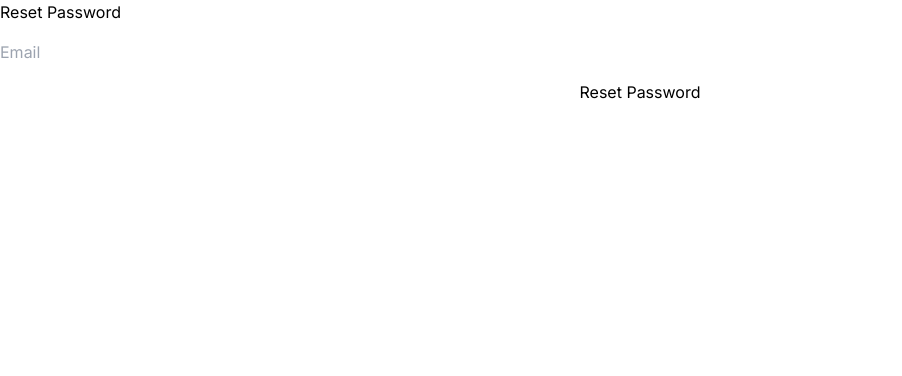
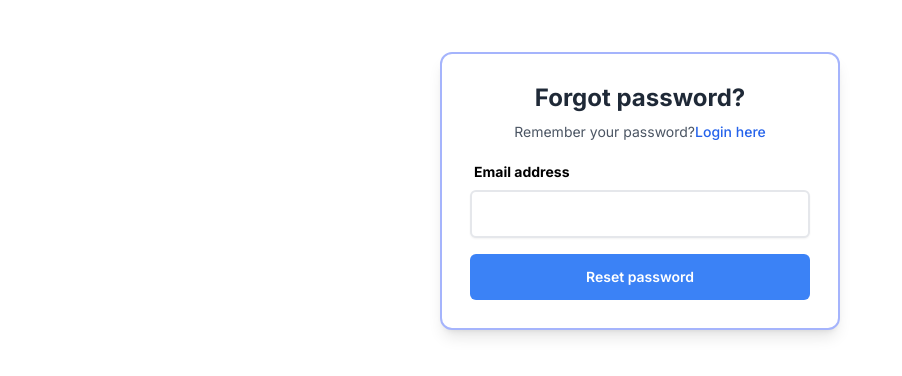
Before and after one commit to gavinarori/backend-user-management, a Next.js app: page /auth/reset-password in a window 1280 px wide. Shown: the top 376 px of the page, without its empty margins (0-902 px from the left). Built offline with nearby package versions, Linux system fonts and the light colour scheme; no server answers.

Commit message:
added: reset password and email verification token

```diff
--- a/src/app/auth/verify-email/page.tsx
+++ b/src/app/auth/verify-email/page.tsx
@@ -1,5 +1,4 @@
-import ChangePasswordForm from '@/app/components/ChangePasswordForm';
-import ResetPasswordForm from '@/app/components/ResetPasswordForm';
+
 import prisma from '@/app/lib/prisma';
 import React from 'react';
 
@@ -15,7 +14,7 @@ const VerifyEmailPage = async ({ searchParams }: VerifyEmailPageProps) => {
             },
         });
         if (!user) {
-            return <div>Invalid token</div>;
+            return <div className="flex justify-center items-center ">Invalid token</div>;
         }
 
         await prisma.user.update({
@@ -29,7 +28,7 @@ const VerifyEmailPage = async ({ searchParams }: VerifyEmailPageProps) => {
         })
 
         return (
-            <div>
+            <div className="flex justify-center items-center ">
                 <h1>
                     Email verified for <b>{user.email}</b>!
                 </h1>
@@ -37,7 +36,7 @@ const VerifyEmailPage = async ({ searchParams }: VerifyEmailPageProps) => {
         )
     } else {
         return (
-            <div>
+            <div className="flex justify-center items-center">
                 <h1>Verify Email</h1>
                 No email verification token found. Check your email.
             </div>
--- a/src/app/components/ChangePasswordForm.tsx
+++ b/src/app/components/ChangePasswordForm.tsx
@@ -25,25 +25,45 @@ const ChangePasswordForm = ({resetPasswordToken}: ChangePasswordFormProps) => {
     }
 
   return (
-    <div>
-        <h1>Change Password</h1>
-        <input
-            type="password"
-            placeholder="Password"
-            value={password}
-            onChange={(e) => setPassword(e.target.value)}
-        />
-        <input
-            type="password"
-            placeholder="Confirm Password"
-            value={confirmPassword}
-            onChange={(e) => setConfirmPassword(e.target.value)}
-        />
-        <button onClick={handleSubmit}>
-            Change Password
-        </button>
-        <p>{message}</p>
+    <main id="content" role="main" className="w-full  max-w-md mx-auto p-6">
+    <div className="mt-7 bg-white  rounded-xl shadow-lg dark:bg-gray-800 dark:border-gray-700 border-2 border-indigo-300">
+      <div className="p-4 sm:p-7">
+        <div className="text-center">
+          <h1 className="block text-2xl font-bold text-gray-800 dark:text-white">Change Password?</h1>
+          <p className="mt-2 text-sm text-gray-600 dark:text-gray-400">
+            Remember your password?
+            <a className="text-blue-600 decoration-2 hover:underline font-medium" href="/auth/signin">
+              Login here
+            </a>
+          </p>
+        </div>
+
+        <div className="mt-5">
+          <form onSubmit={handleSubmit}>
+            <div className="grid gap-y-4">
+              <div>
+                <label  className="block text-sm font-bold ml-1 mb-2 dark:text-white">New password</label>
+                <div className="relative">
+                  <input type="password" id="password" name="password" placeholder="Password"
+                    value={password}
+                    onChange={(e) => setPassword(e.target.value)} className="py-3 px-4 block w-full border-2 border-gray-200 rounded-md text-sm focus:border-blue-500 focus:ring-blue-500 shadow-sm" required aria-describedby="email-error" />
+                </div>
+                <label  className="block text-sm font-bold ml-1 mb-2 dark:text-white">Confirm password</label>
+                <div className="relative">
+                  <input type="password" id="password" name="password" placeholder="Confirm Password"
+                        value={confirmPassword}
+                        onChange={(e) => setConfirmPassword(e.target.value)} className="py-3 px-4 block w-full border-2 border-gray-200 rounded-md text-sm focus:border-blue-500 focus:ring-blue-500 shadow-sm" required aria-describedby="email-error" />
+                </div>
+                <p className="hidden text-xs text-red-600 mt-2" id="email-error">Please include a valid email address so we can get back to you</p>
+              </div>
+              <button type="submit" className="py-3 px-4 inline-flex justify-center items-center gap-2 rounded-md border border-transparent font-semibold bg-blue-500 text-white hover:bg-blue-600 focus:outline-none focus:ring-2 focus:ring-blue-500 focus:ring-offset-2 transition-all text-sm dark:focus:ring-offset-gray-800">Reset password</button>
+            </div>
+          </form>
+        </div>
+      </div>
     </div>
+
+  </main>
   )
 }
 
--- a/src/app/components/Navbar.tsx
+++ /dev/null
@@ -1,32 +0,0 @@
-import React from 'react';
-import { authOptions } from '../api/auth/[...nextauth]/route';
-import { getServerSession } from 'next-auth/next';
-import Link from 'next/link';
-
-const Navbar = async () => {
-    const session = await getServerSession(authOptions);
-
-    return (
-        <div className='w-full px-4 py-8 bg-gray-300 flex flex-row items-center gap-4'>
-            <Link href='/'>Home</Link>
-            <Link href='/protected/dashboard'>Dashboard</Link>
-
-            {session && session.user?.email ? (
-                <>
-                    <Link href='/auth/signout'>Sign out</Link>
-                    <p>
-                        <b>Signed in as {session.user?.email}</b>
-                    </p>
-                </>
-            ) : (
-                <>
-                    <Link href='/auth/signin'>Sign in</Link>
-                    <Link href='/auth/signup'>Sign up</Link>
-                </>
-            )}
-
-        </div>
-    );
-};
-
-export default Navbar;
--- a/src/app/components/ResetPasswordForm.tsx
+++ b/src/app/components/ResetPasswordForm.tsx
@@ -14,19 +14,37 @@ const ResetPasswordForm = () => {
     }
 
   return (
-    <div className="flex flex-col gap-4">
-        <h1>Reset Password</h1>
-        <input
-            type="email"
-            placeholder="Email"
-            value={email}
-            onChange={(e) => setEmail(e.target.value)}
-        />
-        <button onClick={handleSubmit}>
-            Reset Password
-        </button>
-        <p>{message}</p>
+    <main id="content" role="main" className="w-full  max-w-md mx-auto p-6">
+    <div className="mt-7 bg-white  rounded-xl shadow-lg dark:bg-gray-800 dark:border-gray-700 border-2 border-indigo-300">
+      <div className="p-4 sm:p-7">
+        <div className="text-center">
+          <h1 className="block text-2xl font-bold text-gray-800 dark:text-white">Forgot password?</h1>
+          <p className="mt-2 text-sm text-gray-600 dark:text-gray-400">
+            Remember your password?
+            <a className="text-blue-600 decoration-2 hover:underline font-medium" href="/auth/signin">
+              Login here
+            </a>
+          </p>
+        </div>
+
+        <div className="mt-5">
+          <form onSubmit={handleSubmit}>
+            <div className="grid gap-y-4">
+              <div>
+                <label  className="block text-sm font-bold ml-1 mb-2 dark:text-white">Email address</label>
+                <div className="relative">
+                  <input type="email" id="email" name="email" value={email}
+                    onChange={(e) => setEmail(e.target.value)} className="py-3 px-4 block w-full border-2 border-gray-200 rounded-md text-sm focus:border-blue-500 focus:ring-blue-500 shadow-sm" required aria-describedby="email-error"/>
+                </div>
+                <p className="hidden text-xs text-red-600 mt-2" id="email-error">Please include a valid email address so we can get back to you</p>
+              </div>
+              <button type="submit" className="py-3 px-4 inline-flex justify-center items-center gap-2 rounded-md border border-transparent font-semibold bg-blue-500 text-white hover:bg-blue-600 focus:outline-none focus:ring-2 focus:ring-blue-500 focus:ring-offset-2 transition-all text-sm dark:focus:ring-offset-gray-800">Reset password</button>
+            </div>
+          </form>
+        </div>
+      </div>
     </div>
+  </main>
   )
 }
 
--- a/src/app/components/SendEmailButton.tsx
+++ /dev/null
@@ -1,27 +0,0 @@
-'use client';
-import React from 'react';
-import { sendEmail } from '../actions/emails/sendEmail';
-import EmailTemplate from '@/emails/test-email-template';
-
-interface SendEmailButtonProps {
-    emailTo: string;
-}
-
-const SendEmailButton = ({emailTo}: SendEmailButtonProps) => {
-    const handleSubmit = async () => {
-        await sendEmail({
-            from: "Modern Web Development <no-reply@modernwebdevelopment.net>",
-            to: [emailTo],
-            subject: "You Clicked It!",
-            react: EmailTemplate({ firstName: "John" })
-        });
-    }
-
-    return (
-        <button onClick={handleSubmit} className="bg-slate-200 p-2 rounded-xl">
-            Send Email
-        </button>
-    );
-};
-
-export default SendEmailButton;
--- a/src/app/components/SignInForm.tsx
+++ b/src/app/components/SignInForm.tsx
@@ -62,7 +62,7 @@ const SignInForm = () => {
                                 className="w-full px-8 py-4 rounded-lg font-medium bg-gray-200 border border-gray-200 placeholder-gray-500 text-sm focus:outline-none focus:border-gray-400 focus:bg-white mt-5"
                                 type="password" value={password} onChange={(e) => setPassword(e.target.value)} placeholder="Password" />
 
-                            <a href="#" className="border-b mt-2 border-gray-500 text-blue-600 border-dotted">
+                            <a href="/auth/reset-password" className="border-b mt-2 border-gray-500 text-blue-600 border-dotted">
                               forgot your password?
                           </a>
                             <button
```
Also changed, not shown: src/emails/test-email-template.tsx (deleted, +0 -13 lines).
